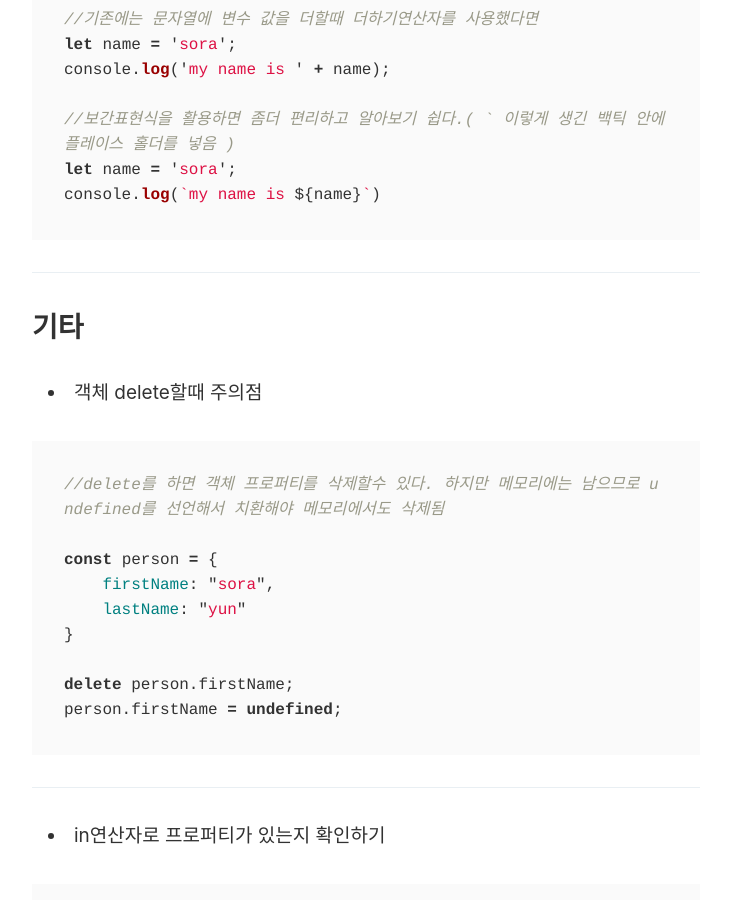
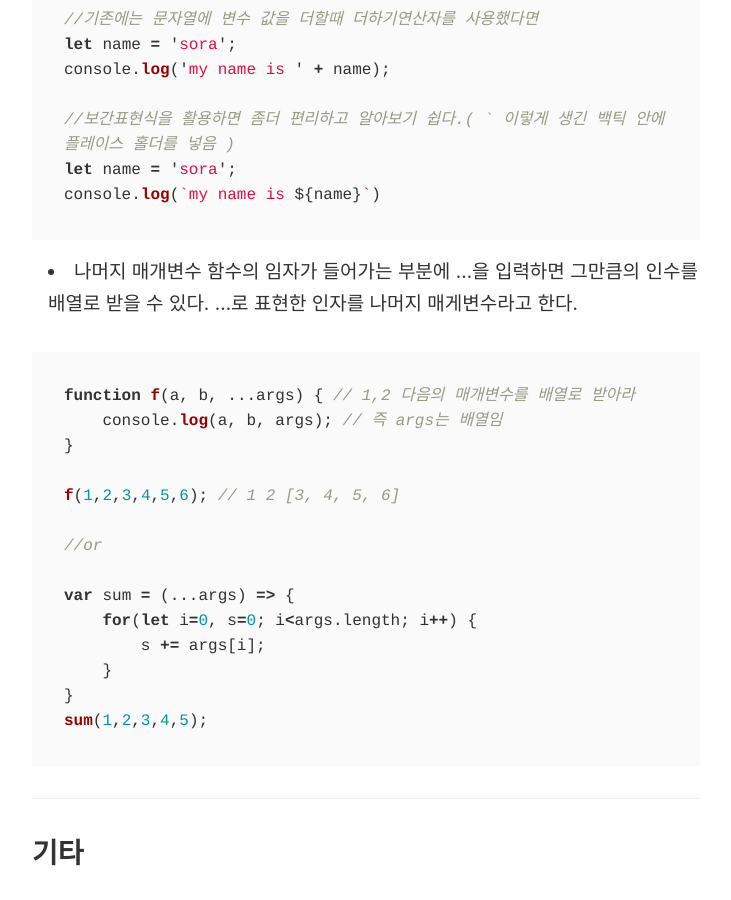
Before and after one commit to sorayun91/sorayun91.github.io, a Jekyll site: the page built from _posts/2020-02-27-javascript.md, in a window 1280 px wide and 900 px high, scrolled down 367 px. Shown: the whole window, without its empty margins (274-1005 px from the left). Built offline with Jekyll 4.4.1, drawn with Linux system fonts in a browser that asks for light colours; comment, search, counter and statistics services are not loaded; some of the changed text lies outside the part shown.

Commit message:
callback

```diff
--- a/_posts/2020-02-27-javascript.md
+++ b/_posts/2020-02-27-javascript.md
@@ -17,6 +17,30 @@ let name = 'sora';
 console.log(`my name is ${name}`)
 
 {% endhighlight %}
+
+* 나머지 매개변수
+함수의 임자가 들어가는 부분에 ...을 입력하면 그만큼의 인수를 배열로 받을 수 있다.
+...로 표현한 인자를 나머지 매게변수라고 한다.
+
+{% highlight js %}
+
+function f(a, b, ...args) { // 1,2 다음의 매개변수를 배열로 받아라
+    console.log(a, b, args); // 즉 args는 배열임
+}
+
+f(1,2,3,4,5,6); // 1 2 [3, 4, 5, 6]
+
+//or
+
+var sum = (...args) => {
+    for(let i=0, s=0; i<args.length; i++) {
+        s += args[i];
+    }
+}
+sum(1,2,3,4,5);
+
+{% endhighlight %}
+
 
 ---
 
@@ -91,3 +115,41 @@ for (변수 in 객체표현식) 문장 /
 
 
 {% endhighlight %}
+
+---
+
+* 즉시실행함수
+
+{% highlight js %}
+
+//일반적인 익명함수
+let f = function() {...}
+r();
+
+//즉시실행함수로 쓰면
+(function() {...})();
+//or
+(function() {...}());
+
+//인수를 넘길땐
+(fuction(a,b) {...})(1,2);
+
+//함수표현식 (함수실행결과를 변수에 할당함)
+let x = (function() {...})();
+
+//화살표함수의 즉시실행함수
+(x => x*x)(3); // 9
+
+{% endhighlight js %}
+
+---
+
+* undefined 체크하는 가장좋은 방법
+
+ {% highlight js %}
+
+ typeof x === 'undefined'
+
+ {% endhighlight js %}
+
+ ---
```
Also changed, not shown: _posts/2020-02-26-gulp.md (+6 -4 lines).
